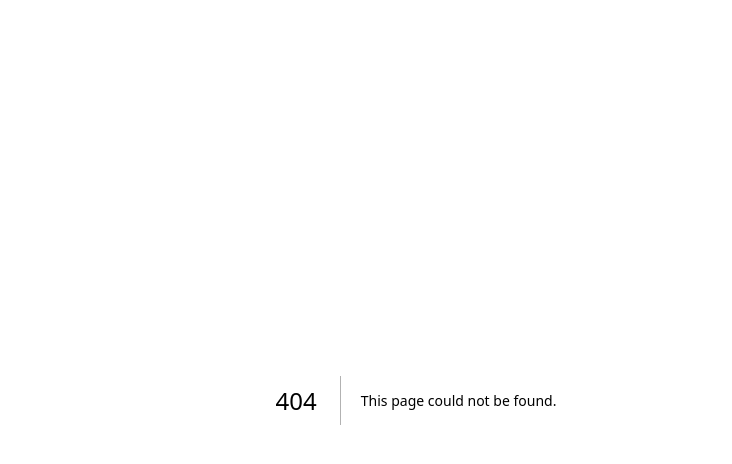
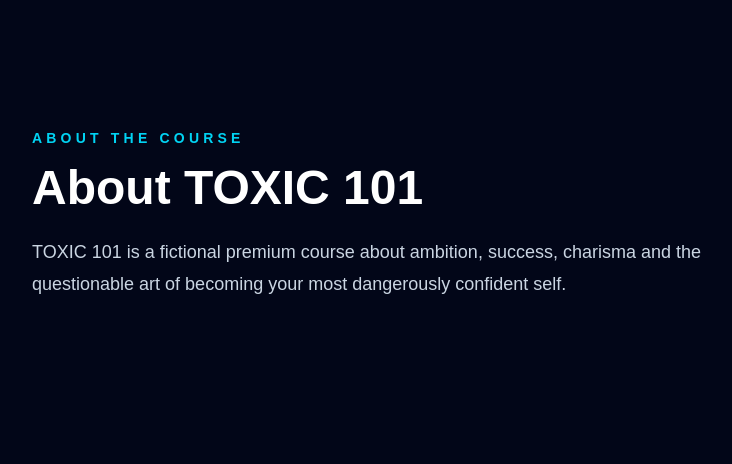
Before and after one commit to isabellesvedlund/Next, a Next.js app in the folder hero-next/: page /about in a window 1280 px wide. Before the commit this address had no page. Shown: the top 464 px of the page, without its empty margins (224-956 px from the left). Built offline with nearby package versions, Linux system fonts and the light colour scheme.

Commit message:
components

```diff
--- /dev/null
+++ b/hero-next/src/app/about/page.tsx
@@ -0,0 +1,19 @@
+export default function AboutPage() {
+  return (
+    <main className="min-h-screen bg-slate-950 px-6 py-32 text-white">
+      <section className="mx-auto max-w-3xl">
+        <p className="mb-4 text-sm font-semibold uppercase tracking-[0.3em] text-cyan-400">
+          About the course
+        </p>
+
+        <h1 className="mb-6 text-5xl font-bold">About TOXIC 101</h1>
+
+        <p className="text-lg leading-8 text-slate-300">
+          TOXIC 101 is a fictional premium course about ambition, success,
+          charisma and the questionable art of becoming your most dangerously
+          confident self.
+        </p>
+      </section>
+    </main>
+  );
+}
--- a/hero-next/src/app/layout.tsx
+++ b/hero-next/src/app/layout.tsx
@@ -1,6 +1,7 @@
 import type { Metadata } from "next";
 import { Geist, Geist_Mono } from "next/font/google";
 import "./globals.css";
+import Navbar from "@/components/navbar";
 
 const geistSans = Geist({
   variable: "--font-geist-sans",
--- a/hero-next/src/app/page.tsx
+++ b/hero-next/src/app/page.tsx
@@ -1,58 +1 @@
-import Image from "next/image";
-
-export default function Home() {
-  return (
-    <main className="min-h-screen bg-gradient-to-br from-slate-950 via-slate-900 to-slate-950 text-white">
-      <section className="relative mx-auto flex min-h-screen max-w-6xl flex-col items-center justify-center gap-12 px-6 py-20 md:flex-row">
-        <div className="max-w-xl">
-          <p className="mb-4 text-sm font-semibold uppercase tracking-[0.3em] text-cyan-400">
-            Dr. ISABELLE NORDSTRÖM - TOXICOLOGIST PROFESSOR
-          </p>
-
-          <div className="mb-6 flex items-center gap-5">
-            <h1 className="text-5xl font-extrabold tracking-tight leading-none md:text-7xl">
-              TOXIC 101
-            </h1>
-
-            <Image
-              src="/isabelle.png"
-              alt="Dr. Isabelle Nordström"
-              width={90}
-              height={90}
-              className="h-20 w-20 rounded-full border-2 border-cyan-400 object-cover shadow-2xl shadow-cyan-400/40"
-            />
-          </div>
-
-          <p className="mb-8 text-lg leading-8 text-slate-300">
-            Cutting edge course in toxicology. Be the hero of your own story -
-            gaslight your way to success and become your best toxic self.
-          </p>
-
-          <div className="flex flex-col gap-4 sm:flex-row">
-            <a
-              href="#"
-              className="rounded-full bg-cyan-400 px-8 py-4 text-center font-semibold text-slate-950 transition duration-300 hover:scale-105 hover:bg-cyan-300"
-            >
-              Get started.
-            </a>
-
-            <a
-              href="#"
-              className="rounded-full border border-slate-600 px-8 py-4 text-center font-semibold transition duration-300 hover:scale-105 hover:bg-white hover:text-slate-950"
-            >
-              Learn more.
-            </a>
-          </div>
-        </div>
-
-        <div className="absolute right-20 top-24 h-72 w-72 rounded-full bg-cyan-400/15 blur-3xl"></div>
-
-        <div className="absolute right-60 bottom-20 h-56 w-56 rounded-full bg-indigo-500/15 blur-3xl"></div>
-
-        <div className="absolute bottom-8 text-sm text-slate-500">
-          Website created by Isabelle Nordström Creative inc.
-        </div>
-      </section>
-    </main>
-  );
-}
+import Hero from "@/components/hero";
--- /dev/null
+++ b/hero-next/src/components/hero.tsx
@@ -0,0 +1,58 @@
+import Image from "next/image";
+
+export default function Home() {
+  return (
+    <main className="min-h-screen bg-gradient-to-br from-slate-950 via-slate-900 to-slate-950 text-white">
+      <section className="relative mx-auto flex min-h-screen max-w-6xl flex-col items-center justify-center gap-12 px-6 py-20 md:flex-row">
+        <div className="max-w-xl">
+          <p className="mb-4 text-sm font-semibold uppercase tracking-[0.3em] text-cyan-400">
+            Dr. ISABELLE NORDSTRÖM - TOXICOLOGIST PROFESSOR
+          </p>
+
+          <div className="mb-6 flex items-center gap-5">
+            <h1 className="text-5xl font-extrabold tracking-tight leading-none md:text-7xl">
+              TOXIC 101
+            </h1>
+
+            <Image
+              src="/isabelle.png"
+              alt="Dr. Isabelle Nordström"
+              width={90}
+              height={90}
+              className="h-20 w-20 rounded-full border-2 border-cyan-400 object-cover shadow-2xl shadow-cyan-400/40"
+            />
+          </div>
+
+          <p className="mb-8 text-lg leading-8 text-slate-300">
+            Cutting edge course in toxicology. Be the hero of your own story -
+            gaslight your way to success and become your best toxic self.
+          </p>
+
+          <div className="flex flex-col gap-4 sm:flex-row">
+            <a
+              href="#"
+              className="rounded-full bg-cyan-400 px-8 py-4 text-center font-semibold text-slate-950 transition duration-300 hover:scale-105 hover:bg-cyan-300"
+            >
+              Get started.
+            </a>
+
+            <a
+              href="#"
+              className="rounded-full border border-slate-600 px-8 py-4 text-center font-semibold transition duration-300 hover:scale-105 hover:bg-white hover:text-slate-950"
+            >
+              Learn more.
+            </a>
+          </div>
+        </div>
+
+        <div className="absolute right-20 top-24 h-72 w-72 rounded-full bg-cyan-400/15 blur-3xl"></div>
+
+        <div className="absolute right-60 bottom-20 h-56 w-56 rounded-full bg-indigo-500/15 blur-3xl"></div>
+
+        <div className="absolute bottom-8 text-sm text-slate-500">
+          Website created by Isabelle Nordström Creative inc.
+        </div>
+      </section>
+    </main>
+  );
+}
--- /dev/null
+++ b/hero-next/src/components/navbar.tsx
@@ -0,0 +1,23 @@
+import Link from "next/link";
+
+export default function Navbar() {
+  return (
+    <header className="fixed left-0 top-0 z-50 w-full border-b border-white/10 bg-slate-950/80 backdrop-blur">
+      <nav className="mx-auto flex max-w-6xl items-center justify-between px-6 py-4">
+        <Link href="/" className="font-bold text-cyan-400">
+          TOXIC 101
+        </Link>
+
+        <div className="flex gap-6 text-sm font-medium text-slate-300">
+          <Link href="/" className="hover:text-cyan-400">
+            Home
+          </Link>
+
+          <Link href="/about" className="hover:text-cyan-400">
+            About
+          </Link>
+        </div>
+      </nav>
+    </header>
+  );
+}
```
